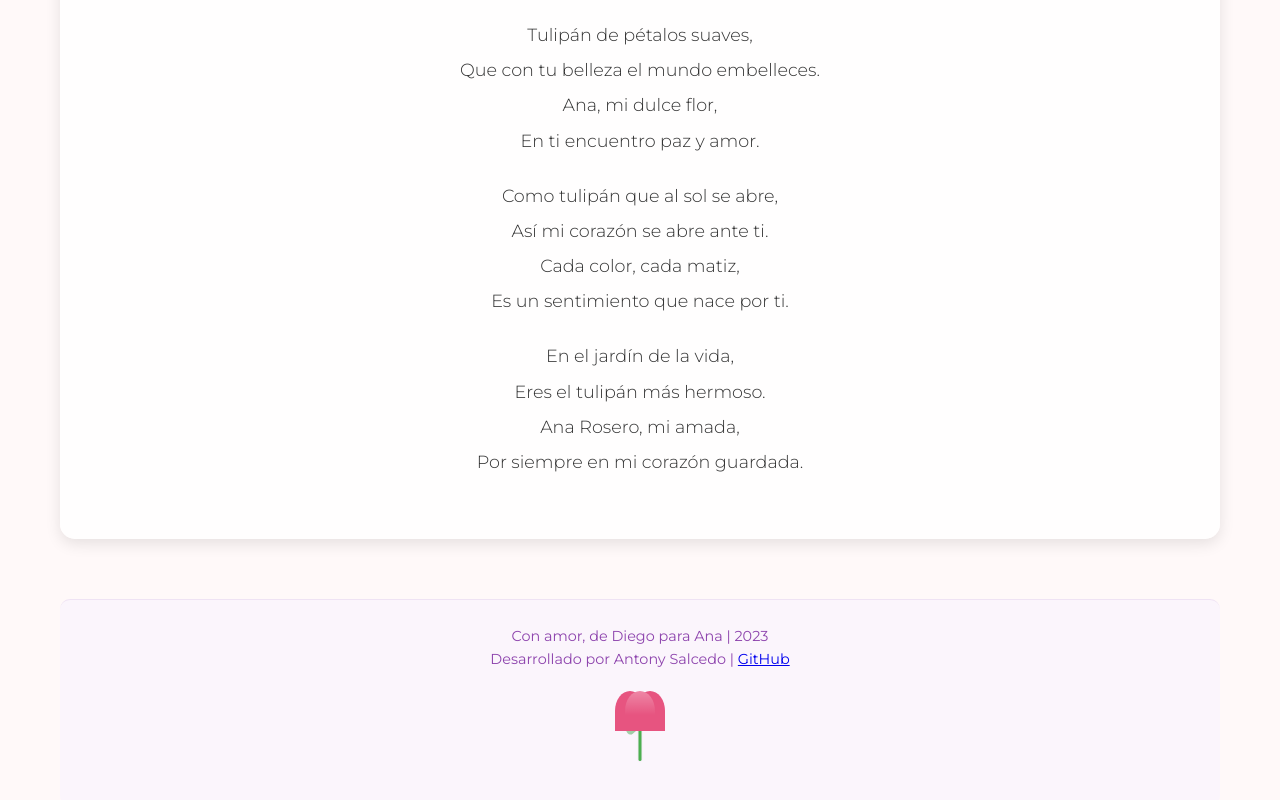
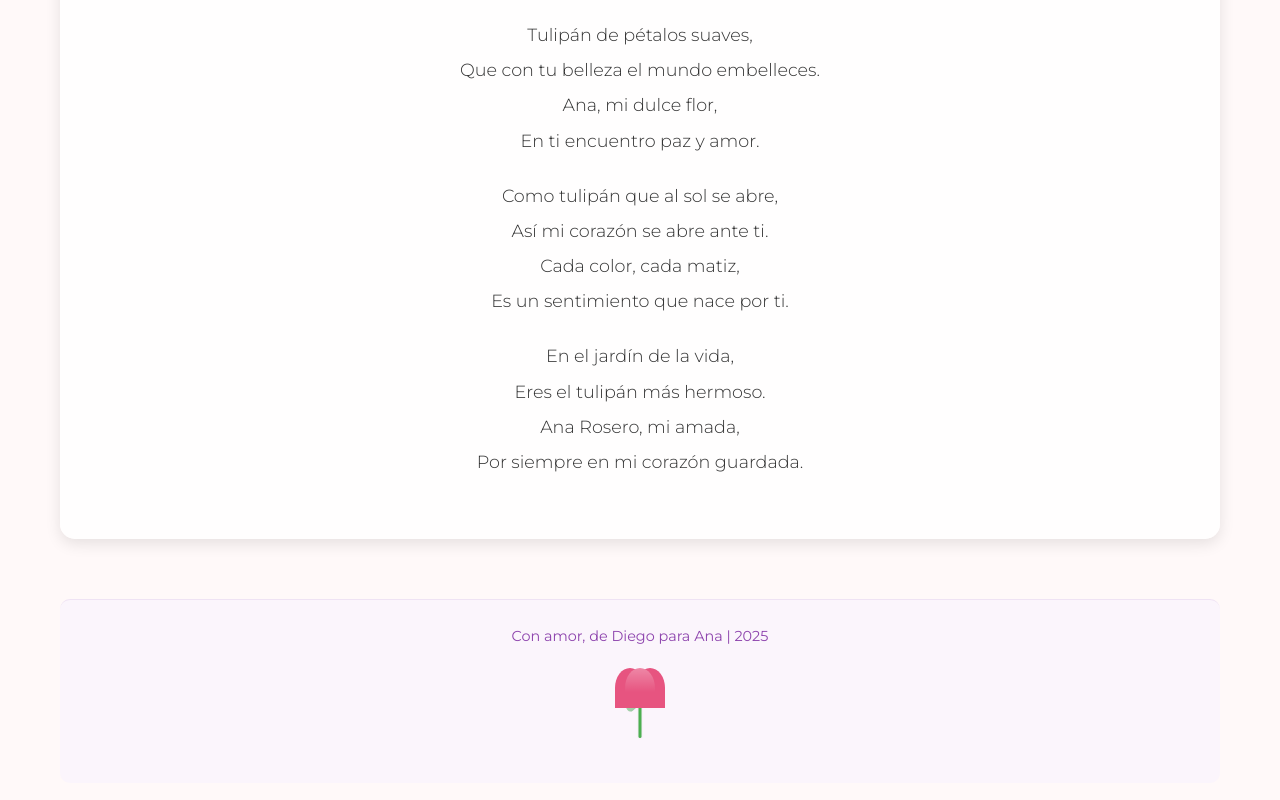
Before and after one commit to tony-ssr/PageForMyLittleTulip, a plain HTML site: page index.html in a window 1280 px wide. Shown: the part 2761-3561 px from the top of the page. Drawn offline with Linux system fonts and the light colour scheme.

Commit message:
Actualización de index.html en la rama feature/tulipanes-mejorados

```diff
--- a/index.html
+++ b/index.html
@@ -169,8 +169,7 @@
 
         <!-- Pie de página con información de autoría y fecha -->
         <footer>
-            <p>Con amor, de Diego para Ana | 2023</p>
-            <p>Desarrollado por Antony Salcedo | <a href="https://github.com/tony-ssr/PageForMyLittleTulip" target="_blank">GitHub</a></p>
+            <p>Con amor, de Diego para Ana | 2025</p>
             <div class="tulip-footer" aria-hidden="true">
                 <div class="leaf-left"></div>
                 <div class="leaf-right"></div>
```
